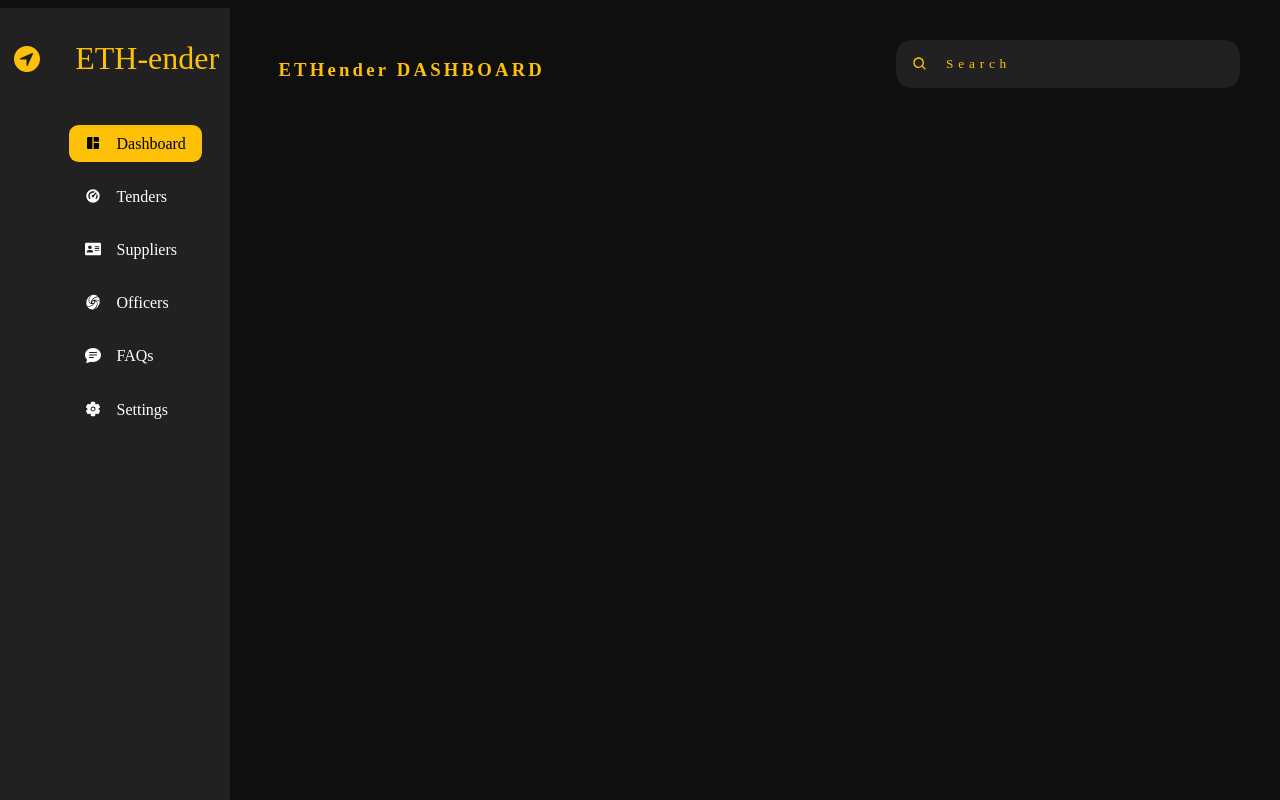
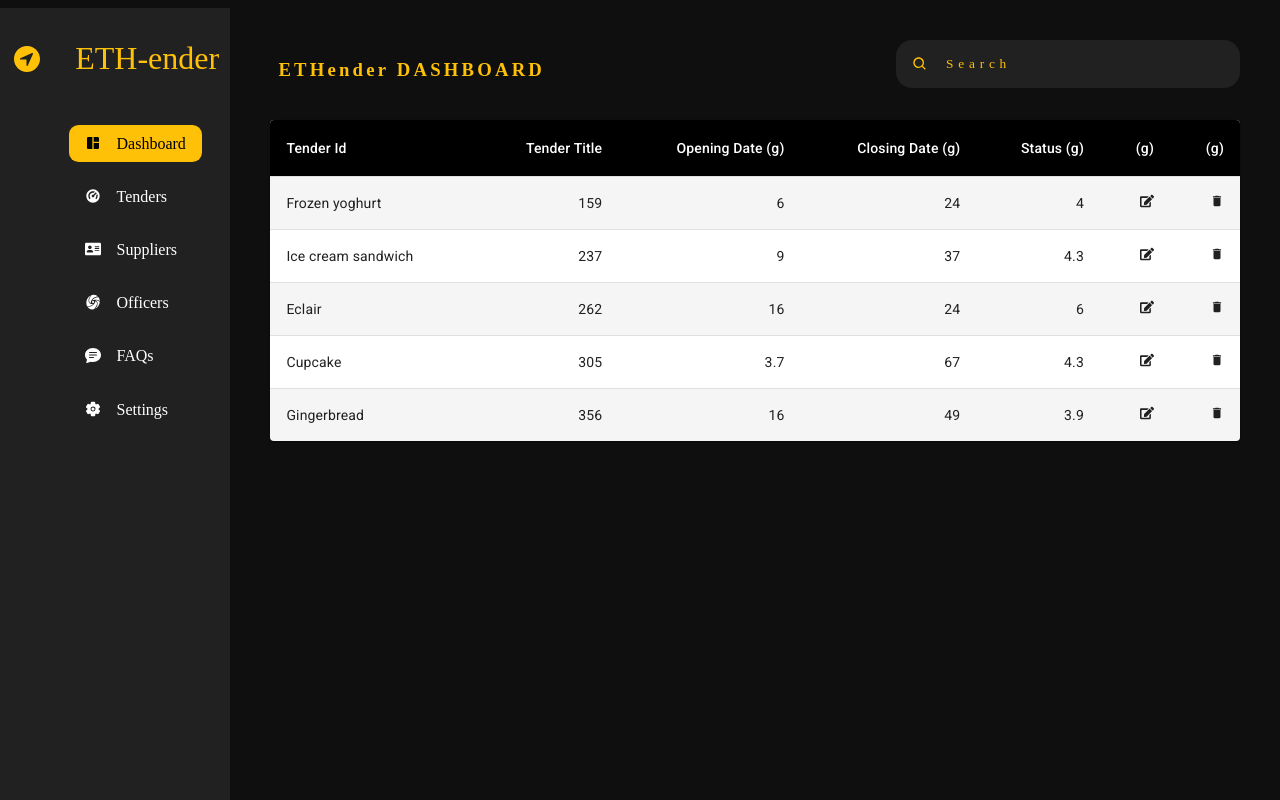
Before and after one commit to Tiliksew/ETHender, a React (Create React App) app in the folder client/eprocurement/: page / in a window 1280 px wide. Built offline with nearby package versions, Linux system fonts and the light colour scheme.

Commit message:
list ui is being done

```diff
--- a/client/eprocurement/src/App.js
+++ b/client/eprocurement/src/App.js
@@ -1,7 +1,8 @@
 import styled from 'styled-components'
 import SideBar from './components/supplier/Dashboard/SideBar.jsx'
 import NavBar from './components/supplier/Dashboard/NavBar'
-
+import Tenderlist from './components/supplier/Dashboard/TenderList.jsx'
+import Table from './components/supplier/Dashboard/Table'
 const App=()=>{
   return (
     // <Container>
@@ -20,6 +21,7 @@ const App=()=>{
       <NavBar />
       <div className="grid">
         <div className="row__one">
+          <Table/>
         </div>
         <div className="row__two">
         </div>
@@ -53,7 +55,7 @@ const Section = styled.section`
     margin-top: 2rem;
     .row__one {
       display: grid;
-      grid-template-columns: repeat(2, 1fr);
+      /* grid-template-columns: repeat(2, 1fr); */
       height: 50%;
       gap: 1rem;
     }
--- /dev/null
+++ b/client/eprocurement/src/components/supplier/Dashboard/Table.jsx
@@ -0,0 +1,82 @@
+import * as React from 'react';
+import { styled } from '@mui/material/styles';
+import Table from '@mui/material/Table';
+import TableBody from '@mui/material/TableBody';
+import TableCell, { tableCellClasses } from '@mui/material/TableCell';
+import TableContainer from '@mui/material/TableContainer';
+import TableHead from '@mui/material/TableHead';
+import TableRow from '@mui/material/TableRow';
+import Paper from '@mui/material/Paper';
+import { FiDelete, FiEdit } from 'react-icons/fi';
+import { RiEditBoxFill } from 'react-icons/ri';
+import { FaEdit, FaRegEdit, FaUserEdit } from 'react-icons/fa';
+import { MdDelete } from 'react-icons/md';
+
+const StyledTableCell = styled(TableCell)(({ theme }) => ({
+  [`&.${tableCellClasses.head}`]: {
+    backgroundColor: theme.palette.common.black,
+    color: theme.palette.common.white,
+  },
+  [`&.${tableCellClasses.body}`]: {
+    fontSize: 14,
+  },
+}));
+
+const StyledTableRow = styled(TableRow)(({ theme }) => ({
+  '&:nth-of-type(odd)': {
+    backgroundColor: theme.palette.action.hover,
+  },
+  // hide last border
+  '&:last-child td, &:last-child th': {
+    border: 0,
+  },
+}));
+
+function createData(name, calories, fat, carbs, protein) {
+  return { name, calories, fat, carbs, protein };
+}
+
+const rows = [
+  createData('Frozen yoghurt', 159, 6.0, 24, 4.0),
+  createData('Ice cream sandwich', 237, 9.0, 37, 4.3),
+  createData('Eclair', 262, 16.0, 24, 6.0),
+  createData('Cupcake', 305, 3.7, 67, 4.3),
+  createData('Gingerbread', 356, 16.0, 49, 3.9),
+];
+
+export default function CustomizedTables() {
+  return (
+    <TableContainer component={Paper}>
+      <Table sx={{ minWidth: 700 }} aria-label="customized table">
+        <TableHead>
+          <TableRow>
+            <StyledTableCell>Tender Id</StyledTableCell>
+            <StyledTableCell align="right">Tender Title</StyledTableCell>
+            <StyledTableCell align="right">Opening Date&nbsp;(g)</StyledTableCell>
+            <StyledTableCell align="right">Closing Date&nbsp;(g)</StyledTableCell>
+            <StyledTableCell align="right">Status&nbsp;(g)</StyledTableCell>
+            <StyledTableCell align="right">&nbsp;(g)</StyledTableCell>
+            <StyledTableCell align="right">&nbsp;(g)</StyledTableCell>
+
+          </TableRow>
+        </TableHead>
+        <TableBody>
+          {rows.map((row) => (
+            <StyledTableRow key={row.name}>
+              <StyledTableCell component="th" scope="row">
+                {row.name}
+              </StyledTableCell>
+              <StyledTableCell align="right">{row.calories}</StyledTableCell>
+              <StyledTableCell align="right">{row.fat}</StyledTableCell>
+              <StyledTableCell align="right">{row.carbs}</StyledTableCell>
+              <StyledTableCell align="right">{row.protein}</StyledTableCell>
+              <StyledTableCell align="right"><FaEdit /></StyledTableCell>
+              <StyledTableCell align="right"><MdDelete/></StyledTableCell>
+
+            </StyledTableRow>
+          ))}
+        </TableBody>
+      </Table>
+    </TableContainer>
+  );
+}
--- /dev/null
+++ b/client/eprocurement/src/components/supplier/Dashboard/TenderList.jsx
@@ -0,0 +1,51 @@
+import React from 'react';
+import { FiEdit } from 'react-icons/fi';
+import styled from 'styled-components'
+
+const Tenderlist = () => {
+    return (
+    <div>    <Container>
+            {/* <h1>This is header 1</h1> */}
+            <TenderNo>This is NUmber</TenderNo>
+            <TenderNo>This is Name</TenderNo>
+            <TenderNo>Opening Date</TenderNo>
+            <TenderNo>Closing Date</TenderNo>
+        </Container>
+        <Container>
+        <TenderNo>RF2030/45</TenderNo>
+        <TenderNo>Steel Products</TenderNo>
+        <TenderNo>Feb 01-22</TenderNo>
+        <TenderNo>Mar 01-22</TenderNo>
+        <TenderNo><Button><FiEdit/></Button> </TenderNo>
+
+
+
+        </Container>
+    </div>
+    );
+}
+
+const Container=styled.div`
+width: 100%;
+margin: 1rem;
+align-content:center;
+display: flex;
+/* height: 3.5rem; */
+background: white;
+justify-content:flex-start;
+border-radius:0.5rem;
+`;
+const TenderNo=styled.div`
+
+border-right:1rem;
+padding:0.5rem 1rem;
+border-radius:1rem;
+`;
+const Button=styled.button`
+color: primary;
+background: #01ff00;
+border-radius:1rem;
+`;
+
+
+export default Tenderlist;
```
